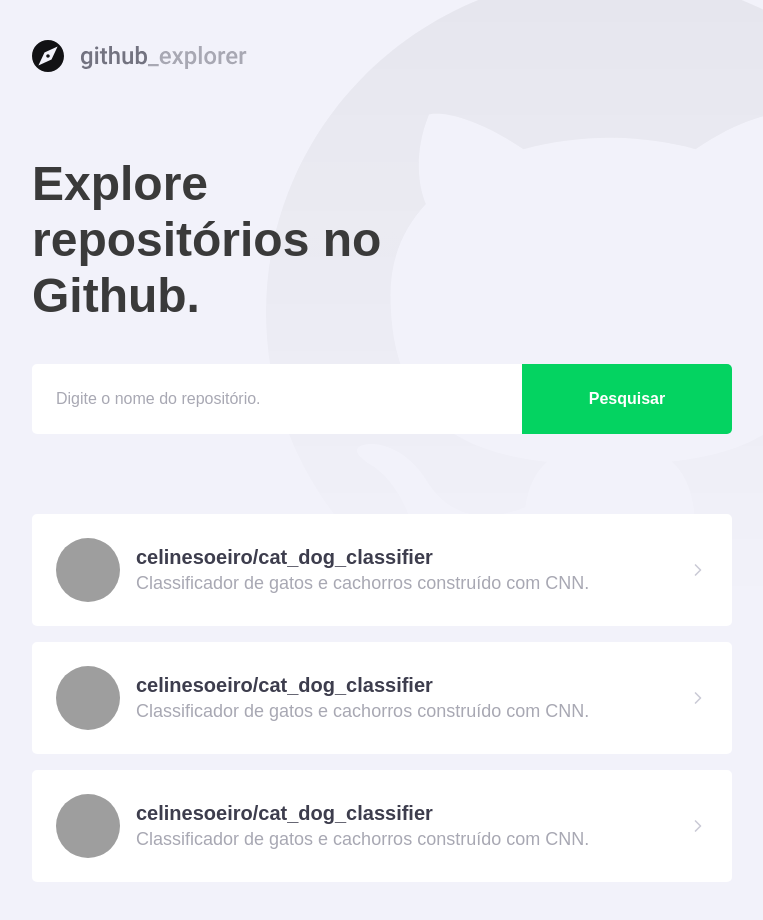
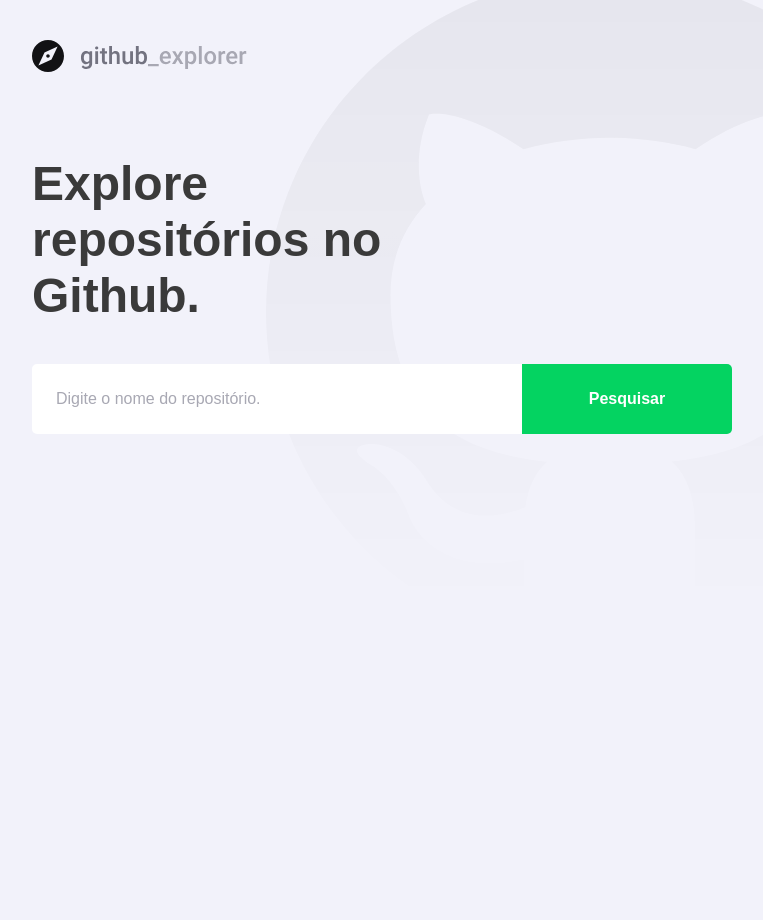
Before and after one commit to celinesoeiro/primeiro-projeto-react, a React (Create React App) app: page / in a window 1280 px wide. Shown: the whole page, without its empty margins (148-911 px from the left). After the commit the page ends 800 px from the top, so only its background shows below. Built offline with nearby package versions, Linux system fonts and the light colour scheme; grey boxes are pictures that could not be loaded.

Commit message:
conectando com a api

```diff
--- a/package.json
+++ b/package.json
@@ -11,6 +11,7 @@
     "@types/react": "^16.9.0",
     "@types/react-dom": "^16.9.0",
     "@types/react-router-dom": "^5.1.5",
+    "axios": "^0.20.0",
     "polished": "^3.6.7",
     "react": "^16.13.1",
     "react-dom": "^16.13.1",
--- a/src/Pages/Dashboard/index.tsx
+++ b/src/Pages/Dashboard/index.tsx
@@ -1,54 +1,67 @@
-import React from 'react';
+import React, { useState, FormEvent } from 'react';
 import { FiChevronRight } from 'react-icons/fi';
+
+import api from '../../services/api';
 
 import logo from '../../assets/images/logo.svg';
 
 import { Title, Form, Repositories } from './style';
 
+interface Repository {
+  full_name: string;
+  description: string;
+  owner: {
+    login: string;
+    avatar_url: string;
+  }
+}
 
 const Dashboard: React.FC = () => {
+  const [newRepo, setNewRepo] = useState('');
+  const [repositories, setRepositories] = useState<Repository[]>([]);
+
+  /** FUNCTIONS */
+  async function handleAddRepository(event: FormEvent<HTMLFormElement>): Promise<void> {
+    event.preventDefault();
+
+    const response = await api.get(`/repos/${newRepo}`);
+
+    const repository = response.data;
+
+    setRepositories([...repositories, repository]);
+
+    setNewRepo('');
+  }
+
+
   return (
     <>
       <img src={logo} alt='github explorer'/>
+
       <Title>Explore repositórios no Github.</Title>
-      <Form>
-        <input placeholder="Digite o nome do repositório."/>
+
+      <Form onSubmit={handleAddRepository}>
+        <input
+          value={newRepo}
+          onChange={e => setNewRepo(e.target.value)}
+          placeholder="Digite o nome do repositório."
+        />
         <button type="submit">Pesquisar</button>
       </Form>
       <Repositories>
-        <a href="teste">
+        {repositories.map(repo => (
+        <a key={repo.full_name} href="teste">
           <img
-            src="https://avatars1.githubusercontent.com/u/52112166?s=460&u=a3c9425787c98164fabd55c59c8dc0b8a84e0da0&v=4"
-            alt="avatar"
+            src={repo.owner.avatar_url}
+            alt={repo.owner.login}
           />
           <div>
-            <strong>celinesoeiro/cat_dog_classifier</strong>
-            <p>Classificador de gatos e cachorros construído com CNN.</p>
+            <strong>{repo.full_name}</strong>
+            <p>{repo.description}</p>
           </div>
           <FiChevronRight size={20}/>
         </a>
-        <a href="teste">
-          <img
-            src="https://avatars1.githubusercontent.com/u/52112166?s=460&u=a3c9425787c98164fabd55c59c8dc0b8a84e0da0&v=4"
-            alt="avatar"
-          />
-          <div>
-            <strong>celinesoeiro/cat_dog_classifier</strong>
-            <p>Classificador de gatos e cachorros construído com CNN.</p>
-          </div>
-          <FiChevronRight size={20}/>
-        </a>
-        <a href="teste">
-          <img
-            src="https://avatars1.githubusercontent.com/u/52112166?s=460&u=a3c9425787c98164fabd55c59c8dc0b8a84e0da0&v=4"
-            alt="avatar"
-          />
-          <div>
-            <strong>celinesoeiro/cat_dog_classifier</strong>
-            <p>Classificador de gatos e cachorros construído com CNN.</p>
-          </div>
-          <FiChevronRight size={20}/>
-        </a>
+        ))}
       </Repositories>
 
     </>
--- a/src/Pages/Dashboard/style.ts
+++ b/src/Pages/Dashboard/style.ts
@@ -74,7 +74,8 @@ export const Repositories = styled.div`
     }
 
     div {
-      margin-left: 16px;
+      margin: 0 16px;
+      flex: 1;
 
       strong {
         font-size: 20px;
--- /dev/null
+++ b/src/services/api.ts
@@ -0,0 +1,7 @@
+import axios from 'axios';
+
+const api = axios.create({
+  baseURL: 'https://api.github.com'
+});
+
+export default api;
```
Also changed, not shown: .eslintrc.json, 1 other file (tests, documents, lock files or other folders).
